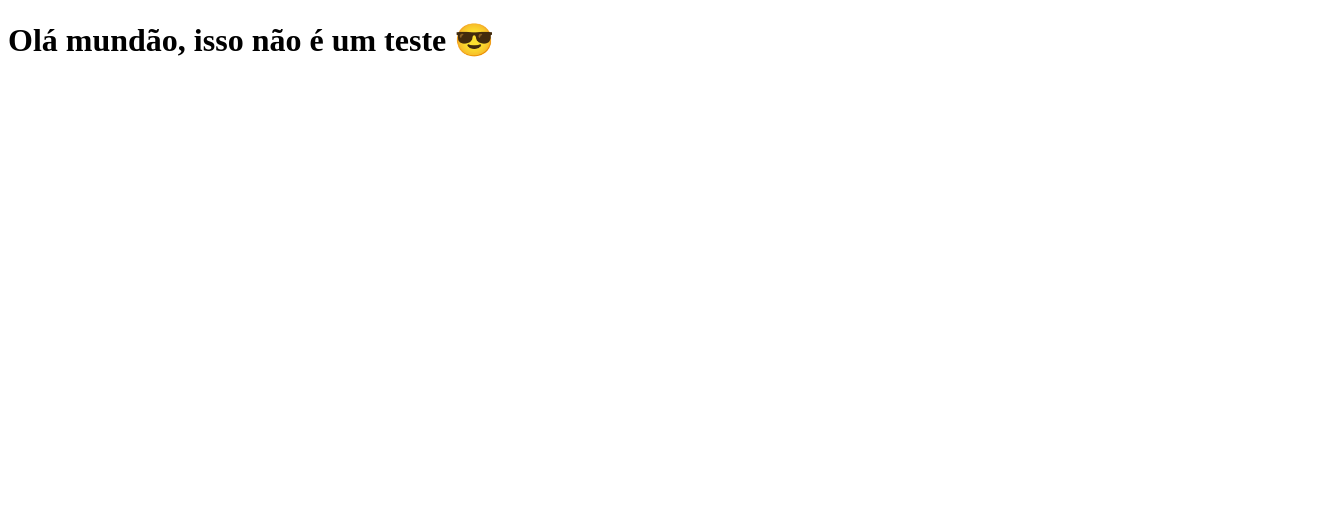
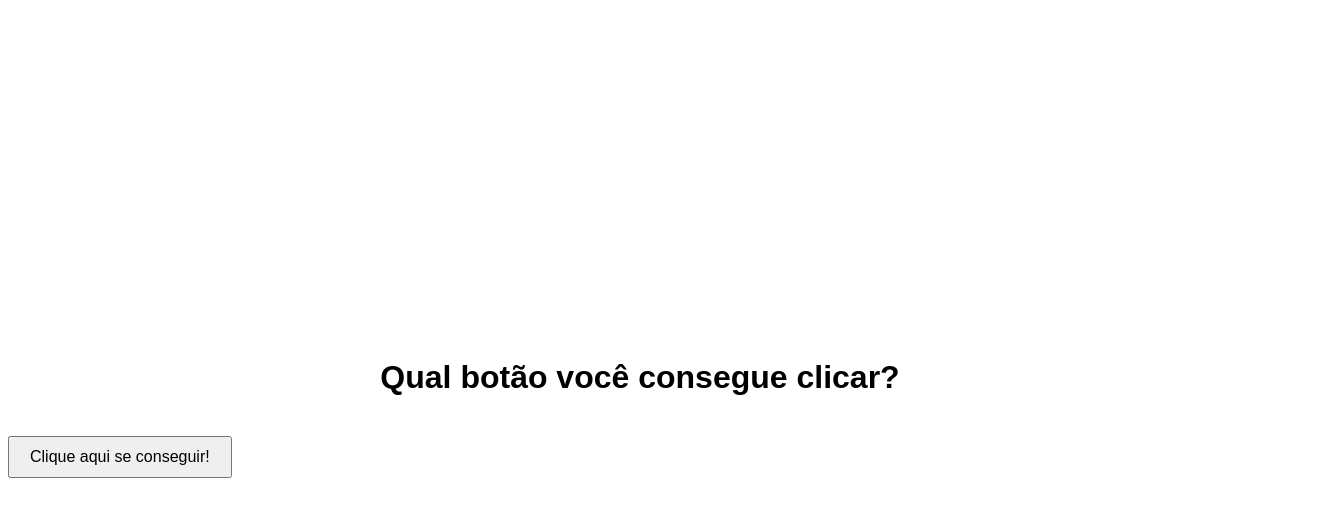
Before and after one commit to marc-alves/tabnews-clone, a Next.js app: page / in a window 1280 px wide. Shown: the top 516 px of the page, 1322 px wide, since content can reach past the window. Built offline with nearby package versions, Linux system fonts and the light colour scheme.

Commit message:
muda o códigoco da página index

```diff
--- a/package.json
+++ b/package.json
@@ -23,6 +23,5 @@
     "source-map-js": "^1.2.1",
     "styled-jsx": "^5.1.1",
     "tslib": "^2.8.1"
-  },
-  "devDependencies": {}
+  }
 }
--- a/pages/index.js
+++ b/pages/index.js
@@ -1,5 +1,76 @@
-function Home () {
-    return <h1> Olá mundão, isso não é um teste 😎 </h1>
+import React, { useEffect } from 'react';
+
+function Home() {
+  useEffect(() => {
+    const botao = document.getElementById("botao-fugitivo");
+
+    function handleMouseMove(e) {
+      const mouseX = e.clientX;
+      const mouseY = e.clientY;
+
+      const botaoRect = botao.getBoundingClientRect();
+      const botaoX = botaoRect.left + botaoRect.width / 2;
+      const botaoY = botaoRect.top + botaoRect.height / 2;
+
+      const distancia = Math.hypot(botaoX - mouseX, botaoY - mouseY);
+
+      if (distancia < 100) {
+        const offsetX = (botaoX - mouseX) * 1.5;
+        const offsetY = (botaoY - mouseY) * 1.5;
+
+        let novoX = botao.offsetLeft + offsetX;
+        let novoY = botao.offsetTop + offsetY;
+
+        const maxX = window.innerWidth - botao.offsetWidth;
+        const maxY = window.innerHeight - botao.offsetHeight;
+
+        novoX = Math.max(0, Math.min(novoX, maxX));
+        novoY = Math.max(0, Math.min(novoY, maxY));
+
+        botao.style.left = `${novoX}px`;
+        botao.style.top = `${novoY}px`;
+      }
+    }
+
+    document.addEventListener("mousemove", handleMouseMove);
+    return () => document.removeEventListener("mousemove", handleMouseMove);
+  }, []);
+
+  return (
+    <div style={{
+      display: 'flex',
+      flexDirection: 'column',
+      alignItems: 'center',
+      justifyContent: 'center',
+      height: '100vh',
+      fontFamily: 'Arial, sans-serif'
+    }}>
+      <h1 style={{ marginBottom: '40px' }}>Qual botão você consegue clicar?</h1>
+
+      <div style={{
+        width: '100%',
+        display: 'flex',
+        justifyContent: 'space-between',
+        padding: '0 50px',
+        position: 'relative'
+      }}>
+        <button style={{ padding: '10px 20px', fontSize: '16px' }}>
+          Botão Normal
+        </button>
+        <button
+          id="botao-fugitivo"
+          style={{
+            padding: '10px 20px',
+            fontSize: '16px',
+            position: 'absolute',
+            cursor: 'pointer'
+          }}
+        >
+          Clique aqui se conseguir!
+        </button>
+      </div>
+    </div>
+  );
 }
 
 export default Home;
```
Also changed, not shown: 1 other file (tests, documents, lock files or other folders).
